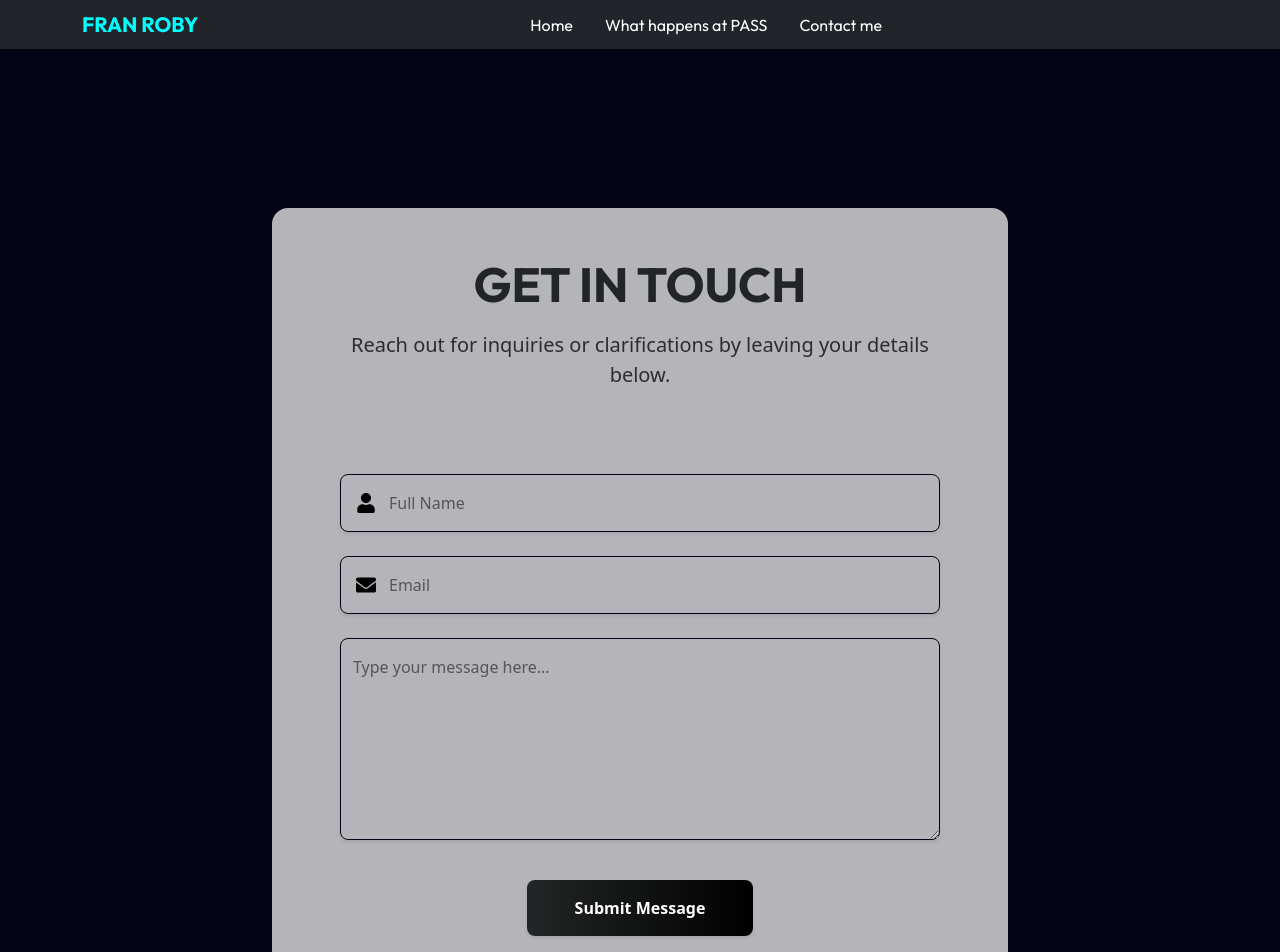
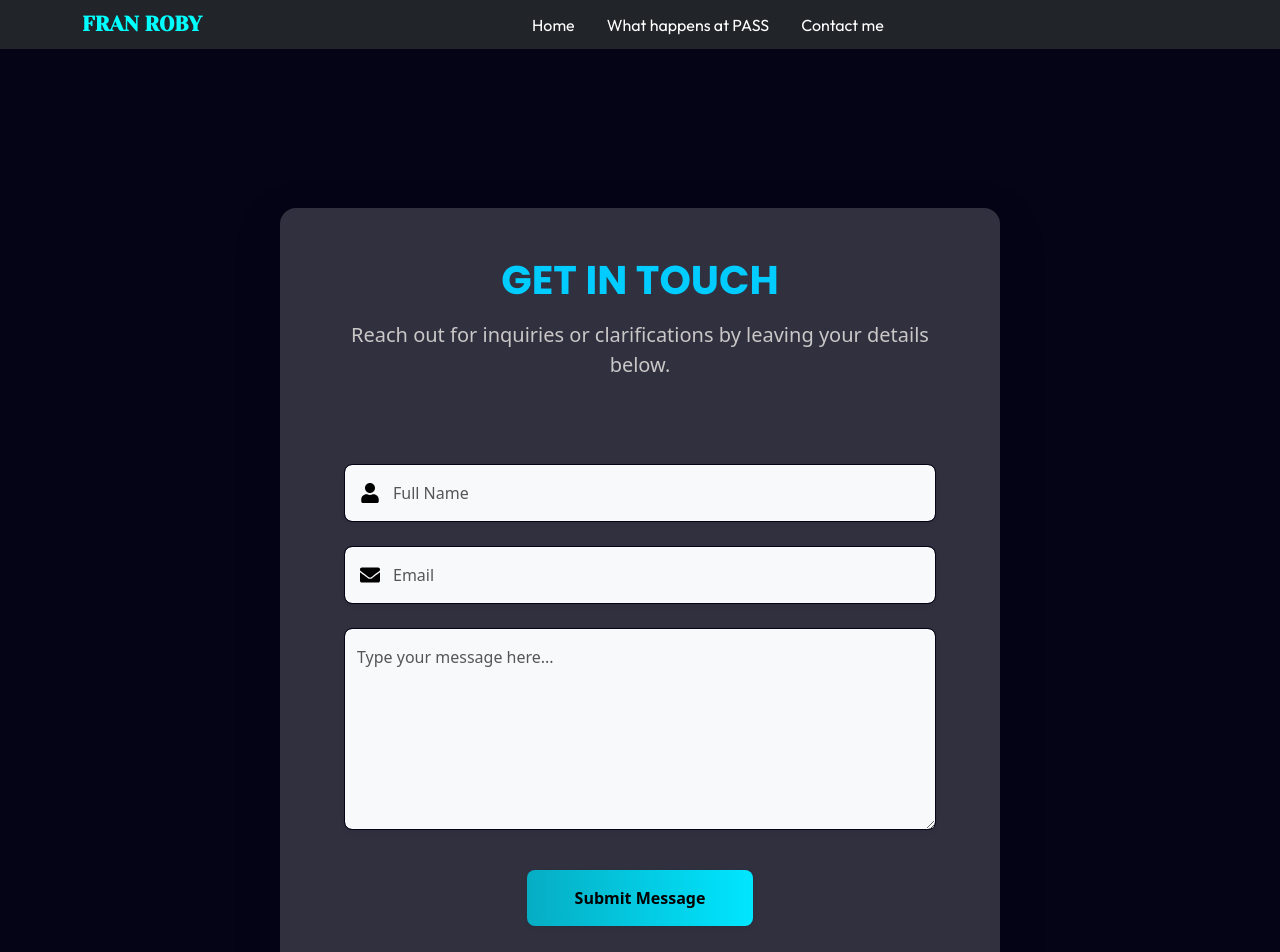
Before and after one commit to akuienistic/Fran-with-PASS-website, a React (Vite) app: page /Contact in a window 1280 px wide. Shown: the top 952 px of the page. Built offline with nearby package versions, Linux system fonts and the light colour scheme.

Commit message:
Retouches on the contact-page

```diff
--- a/src/AboutPass.css
+++ b/src/AboutPass.css
@@ -37,7 +37,6 @@ h1 {
 
 .intro-container p {
   text-align: center;
-  /* padding: 0 2rem; */
   margin: 5rem 1.3rem;
   color: #dbdada;
   font-size: 1.001rem;
@@ -54,6 +53,7 @@ h1 {
   margin: 0 1rem;
   padding: 1rem;
   color: #fff;
+  background-color: rgba(225, 225, 225, 0.1);
   border: 0.1rem solid #fff;
   border-radius: 2rem;
 }
@@ -72,9 +72,10 @@ h1 {
 .vision-holder {
   margin: 0 1rem;
   padding: 1rem;
-  border: 0.1rem solid #fff;
   color: #fff;
   border-radius: 2rem;
+  border: 0.1rem solid #fff;
+  background-color: rgba(225, 225, 225, 0.1);
 }
 
 .vision-holder p {
--- a/src/Contact.css
+++ b/src/Contact.css
@@ -14,7 +14,8 @@ html {
 }
 
 .card, .contact-card-bg {
-  background-color: rgba(225, 225, 225, 0.8);
+  background-color: rgba(225, 225, 225, 0.2);
+  margin: 0 .5rem;
   border-radius: 1.2rem;
 }
 .contact-container {
@@ -26,25 +27,31 @@ html {
   padding: 2rem 1rem;
 }
 
+.h1-heading {
+  font-family: 'poppins', cursive;
+  color: #00ccff;
+  font-size: 2.5rem;
+}
+
 .contact-para {
-  color: #2d2d2d;
+  color: #cac7c7;
   font-size: 1.5rem;
   font-weight: lighter;
 }
 
 .inputBoxes, #msgBox {
-  background-color: transparent;
+  background-color: #f8f9fa;
   outline: none;
-  color: #fff;
+  color: #000;
   border: 0.1rem solid #050417;
 }
 
 .inputBoxes:focus, #msgBox:focus {
   box-shadow: none !important;
-  border: 0.1rem solid #06adc3 !important;
+  outline: none !important;
+  border: 0.1rem solid #00b9d2 !important;
   color: #000;
-  padding: rem;
-  background-color: transparent;
+  background-color: #e0dfdf;
 }
 
 .inputBoxes::placeholder, #msgBox::placeholder {
@@ -61,19 +68,15 @@ html {
   color: #000;
 }
 
-#msgBox:focus, .inputBoxes:focus {
-  background-color: #f8f9fa;
-}
-
 #submitBtn, .btn-gradient {
-  background: linear-gradient(90deg, #232526 0%, #000000 100%);
-  color: #fff;
+  background: linear-gradient(90deg, #06adc3 0%, #00e6ff 100%);
+  color: #000;
   border: none;
   transition: all 0.3s ease-in-out;
   box-shadow: 0 4px 16px 0 rgba(0,0,0,0.10);
 }
 
 #submitBtn:hover, .btn-gradient:hover, #submitBtn:focus, .btn-gradient:focus {
-  background: linear-gradient(90deg, #000000 0%, #232526 100%);
+  background: linear-gradient(90deg, #00e6ff 0%, #06adc3 100%);
   color: #fff;
 }
--- a/src/Header.css
+++ b/src/Header.css
@@ -7,15 +7,15 @@
 @import url('https://fonts.googleapis.com/css2?family=Yeseva+One&display=swap');
 
 .custom-navbar {
-  font-family: outfit, poppins;
+  font-family: "outfit", "poppins";
   padding: 1rem;
 }
 
 .brand-name {
   font-family:
-    outfit,
-    yeseva one,
-    poppins;
+    "yeseva one",
+    "outfit",
+    "poppins";
   font-weight: bold;
   font-size: 1.3rem;
   color: #0ff;
--- a/src/Header.jsx
+++ b/src/Header.jsx
@@ -11,7 +11,7 @@ function Header() {
     }
   };
   return (
-    <nav class="navbar navbar-expand-lg navbar-dark bg-dark py-1 fixed-top custom-navbar">
+    <nav class="navbar navbar-expand-lg bg-dark py-1 fixed-top custom-navbar">
       <div class="container">
         <Link to="/" class="navbar-brand brand brand-name">
           FRAN ROBY
```
